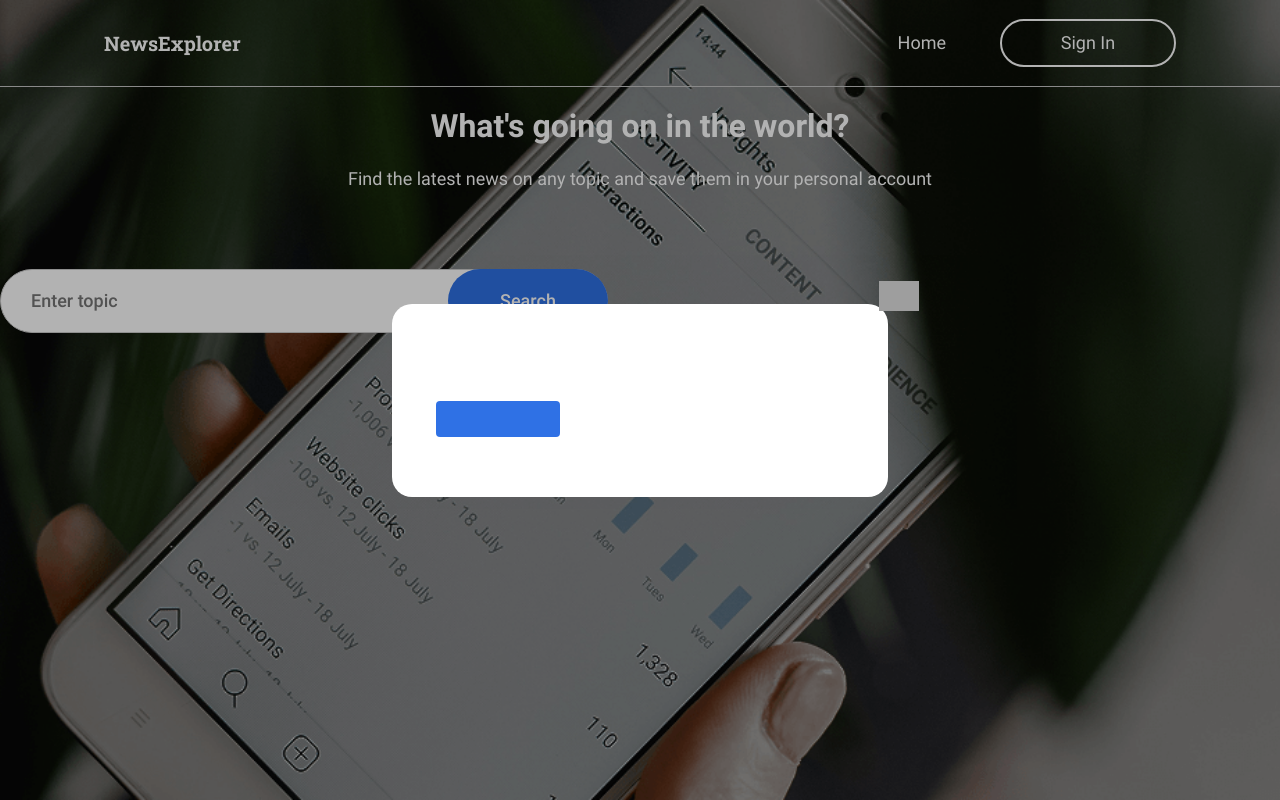
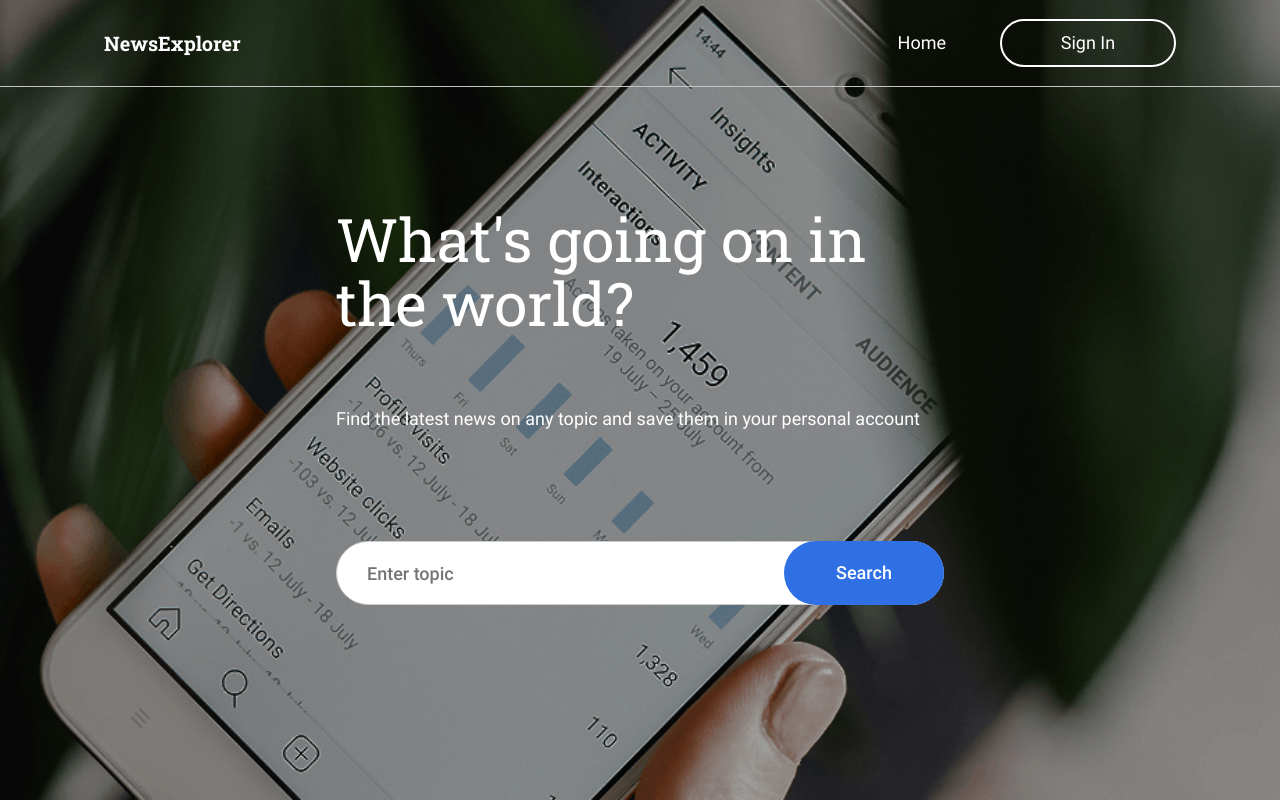
Before and after one commit to queenhekate/news_explorer_frontend, a React (Vite) app: page / in a window 1280 px wide. Shown: the top 800 px of the page. Built offline with nearby package versions, Linux system fonts and the light colour scheme; grey boxes are pictures that could not be loaded.

Commit message:
add functionality to login modal

```diff
--- a/src/components/App/App.jsx
+++ b/src/components/App/App.jsx
@@ -14,6 +14,15 @@ function App({}) {
   const [loading, setLoading] = useState(true);
   const [isLoading, setIsLoading] = useState(false);
   const [activeModal, setActiveModal] = useState("");
+  const [isLoginModalOpen, setIsLoginModalOpen] = useState(false);
+
+  const openLoginModal = () => {
+    setIsLoginModalOpen(true);
+  };
+
+  const closeLoginModal = () => {
+    setIsLoginModalOpen(false);
+  };
 
   console.log("App activeModal:", activeModal);
 
@@ -61,7 +70,7 @@ function App({}) {
       <IsLoadingContext.Provider value={{ isLoading, setIsLoading }}>
         <div className="page">
           <div className="page__content">
-            <Header isOpen={activeModal === "login"} />
+            <Header isOpen={activeModal === "login"} openLoginModal={openLoginModal} />
             <Main />
             <About />
             <SavedNews />
--- a/src/components/Header/Header.jsx
+++ b/src/components/Header/Header.jsx
@@ -7,8 +7,8 @@ function Header({ handleSearch, newsData, openLoginModal }) {
   return (
     <div className="header">
       <Navigation openLoginModal={openLoginModal} />
-      <div className="headercontent">
-        <h1 className="headertitle">What's going on in the world?</h1>
+      <div className="header__content">
+        <h1 className="header__title">What's going on in the world?</h1>
         <p className="header__description">
           Find the latest news on any topic and save them in your personal
           account
--- a/src/components/ModalWithForm/ModalWithForm.css
+++ b/src/components/ModalWithForm/ModalWithForm.css
@@ -10,7 +10,13 @@
   justify-content: center;
   align-items: center;
   transition: visibility 0.5s ease, opacity 0.5s ease;
-  z-index: 100;
+  visibility: hidden;
+  opacity: 0;
+}
+
+.modal_opened {
+  opacity: 1;
+  visibility: visible;
 }
 
 .modal__close {
--- a/src/components/ModalWithForm/ModalWithForm.jsx
+++ b/src/components/ModalWithForm/ModalWithForm.jsx
@@ -12,16 +12,18 @@ function ModalWithForm({
   onSubmit,
 }) {
   function handleOverlayClick(e) {
-    if (e.target.classList.contains("modal_opened")) {
+    if (e.target.classList.contains("modal")) {
       onClose();
     }
   }
 
   const { isValid } = useFormWithValidation({});
 
+  if (!isOpen) return null;
+
   return (
     <div
-      className={`modal ${isOpen ? "modal_opened" : ""}`}
+      className="modal modal_opened"
       onClick={handleOverlayClick}>
       <div className="modal__content" onClick={(e) => e.stopPropagation()}>
         <h2 className="modal__title">{title}</h2>
--- a/src/components/Navigation/Navigation.jsx
+++ b/src/components/Navigation/Navigation.jsx
@@ -6,15 +6,15 @@ import closeIcon from "../../assets/close.png";
 import ModalWithForm from "../ModalWithForm/ModalWithForm";
 
 function Navigation({openLoginModal}) {
+
   const [isOpen, setIsOpen] = useState(false);
 
   const toggleDropdown = (event) => {
     setIsOpen((prevState) => !prevState);
-    event.stopPropagation(); // Prevent event from propagating to the window click listener
+    event.stopPropagation();
   };
 
   const closeDropdown = (event) => {
-    // Close dropdown if user clicks outside of the dropdown
     if (event.target.closest(".navigation") === null) {
       setIsOpen(false);
     }
@@ -22,17 +22,20 @@ function Navigation({openLoginModal}) {
 
   useEffect(() => {
     window.addEventListener("click", closeDropdown);
-
-    // Clean up the event listener when the component is unmounted
     return () => {
       window.removeEventListener("click", closeDropdown);
     };
   }, []);
 
-const [isModalOpen, setIsModalOpen] = useState(false);
+  const [isModalOpen, setIsModalOpen] = useState(false);
 
   const openModal = () => setIsModalOpen(true);
   const closeModal = () => setIsModalOpen(false);
+
+const handleSignInClick = () => {
+  console.log("Sign In button clicked");
+  openLoginModal();
+};
 
 
   return (
@@ -45,7 +48,9 @@ const [isModalOpen, setIsModalOpen] = useState(false);
       </a>
     </li>
     <li>
-      <ReusableButton text="Sign In" className="navigation__signin" onClick={openLoginModal} />
+      <ReusableButton text="Sign In"
+      className="navigation__signin"
+      onClick={handleSignInClick} />
     </li>
   </ul>
 
@@ -69,13 +74,16 @@ const [isModalOpen, setIsModalOpen] = useState(false);
             </button>
           </div>
           <div className="navigation__dropdown-container">
-            <ReusableButton text="Home" className="navigation__home" />
-            <ReusableButton text="Sign In" className="navigation__signin" />
+            <ReusableButton text="Home"
+            className="navigation__home" />
+            <ReusableButton text="Sign In"
+            className="navigation__signin"
+            onClick={handleSignInClick}/>
           </div>
         </div>
       )}
     </div>
   );
-}
+};
 
 export default Navigation;
```
